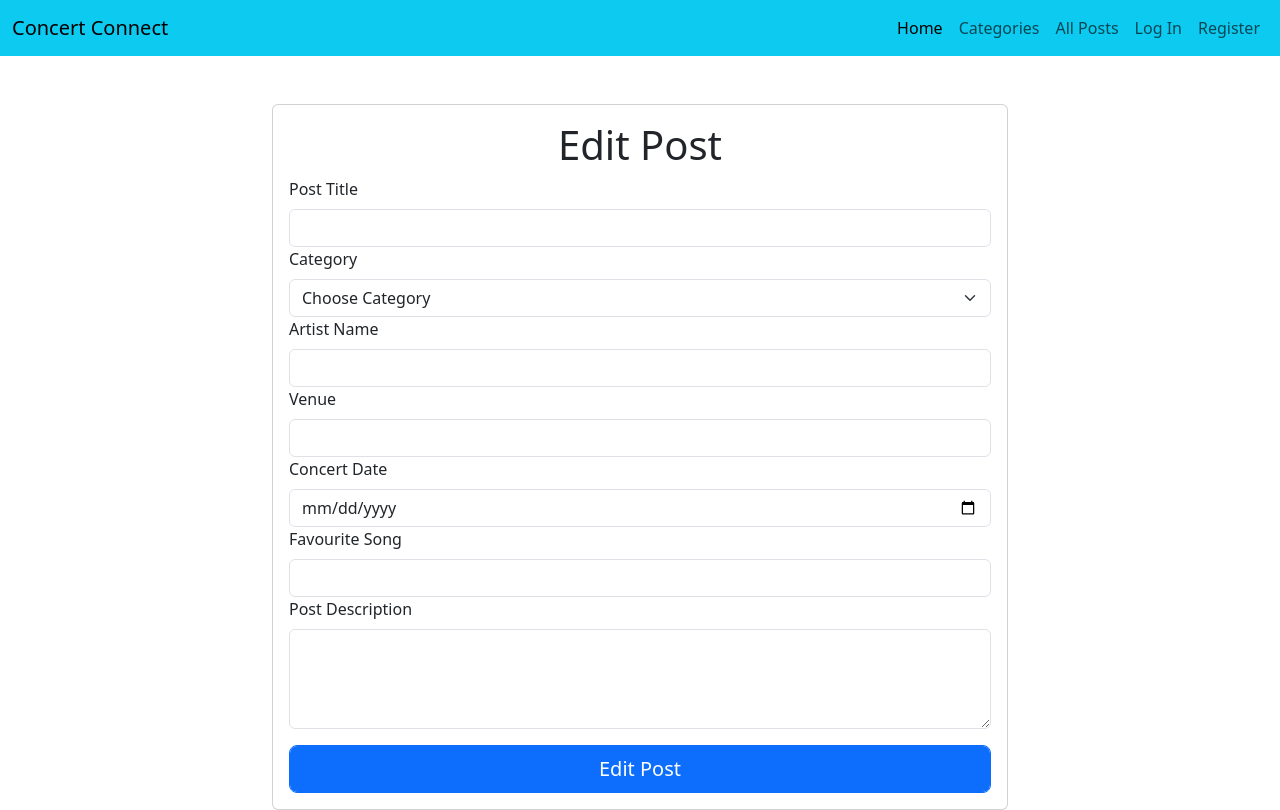
After one commit to 99bjacko/milestone-project-3, a Flask app: template templates/edit_post.html in a window 1280 px wide. The commit adds this page. Run offline with Flask 3, Linux system fonts and the light colour scheme; the template is opened without the code that fills it, so the values that code supplies are empty; some libraries are stand-ins or nearby versions.

Commit message:
Add functionality to post edit button

```diff
--- a/app.py
+++ b/app.py
@@ -107,6 +107,13 @@ def add_post():
     categories = mongo.db.categories.find().sort("category_name", 1)
     return render_template("add_post.html", categories=categories)
 
+
+@app.route("/edit_post/<post_id>", methods=["GET", "POST"])
+def edit_post(post_id):
+    post = mongo.db.posts.find_one({"_id": ObjectId(post_id)})
+    categories = mongo.db.categories.find().sort("category_name", 1)
+    return render_template("edit_post.html", post=post, categories=categories)
+
 if __name__ == "__main__":
     app.run(host=os.environ.get("IP"),
             port=int(os.environ.get("PORT")),
--- /dev/null
+++ b/templates/edit_post.html
@@ -0,0 +1,39 @@
+{% extends "base.html" %}
+{% block content %}
+
+    <div class="row">
+        <div class="col-sm-12 col-lg-8 offset-lg-2 mt-5">
+            <form class="card" method="POST" action="{{ url_for('edit_post', post_id=post._id) }}">
+                <div class="card-body">
+                    <h1 class="card-title text-center">Edit Post</h1>
+                    <label for="post_title" class="form-label">Post Title</label>
+                    <input type="text" id="post_title" name="post_title" minlength="5" maxlength="30"
+                        class="form-control" required>
+                    <label id="category_name">Category</label>
+                    <select id="category_name" name="category_name" class="form-select form-control mt-2" aria-label="Category Selection Dropdown" required>
+                        <option value="" disabled selected>Choose Category</option>
+                        {% for category in categories %}
+                            <option value="{{ category.category_name }}">{{ category.category_name }}</option>
+                        {% endfor %}
+                    </select>
+                    <label for="artist_name" class="form-label">Artist Name</label>
+                    <input type="text" id="artist_name" name="artist_name" minlength="2" maxlength="30"
+                        class="form-control" required>
+                    <label for="venue" class="form-label">Venue</label>
+                    <input type="text" id="venue" name="venue" minlength="5" maxlength="50"
+                        class="form-control" required>
+                    <label for="concert_date" class="form-label">Concert Date</label>
+                    <input type="date" name="concert_date" id="concert_date" class="form-control" max="2024-08-23" required>
+                    <label for="favourite_song" class="form-label">Favourite Song</label>
+                    <input type="text" id="favourite_song" name="favourite_song" minlength="2" maxlength="30"
+                        class="form-control" required>
+                    <label for="post_description" class="form-label">Post Description</label>
+                    <textarea id="post_description" name="post_description" minlength="5" maxlength="350"
+                        class="form-control" required></textarea>
+                    <button type="submit" class="form-control btn btn-lg btn-primary mt-3">Edit Post</button>
+                </div>
+            </form>
+        </div>
+    </div>
+
+{% endblock %}
--- a/templates/posts.html
+++ b/templates/posts.html
@@ -13,7 +13,7 @@
                     <p class="card-text">{{ post.post_description }}</p>
                     <p class="card-text">by: {{ post.created_by }}</p>
                     <a href="#" class="btn btn-primary">View Post</a>
-                    <a href="" class="btn btn-secondary">Edit</a>
+                    <a href="{{ url_for('edit_post', post_id=post._id) }}" class="btn btn-secondary">Edit</a>
                     <a href="" class="btn btn-danger">Delete</a>
                 </div>
             </div>
```
